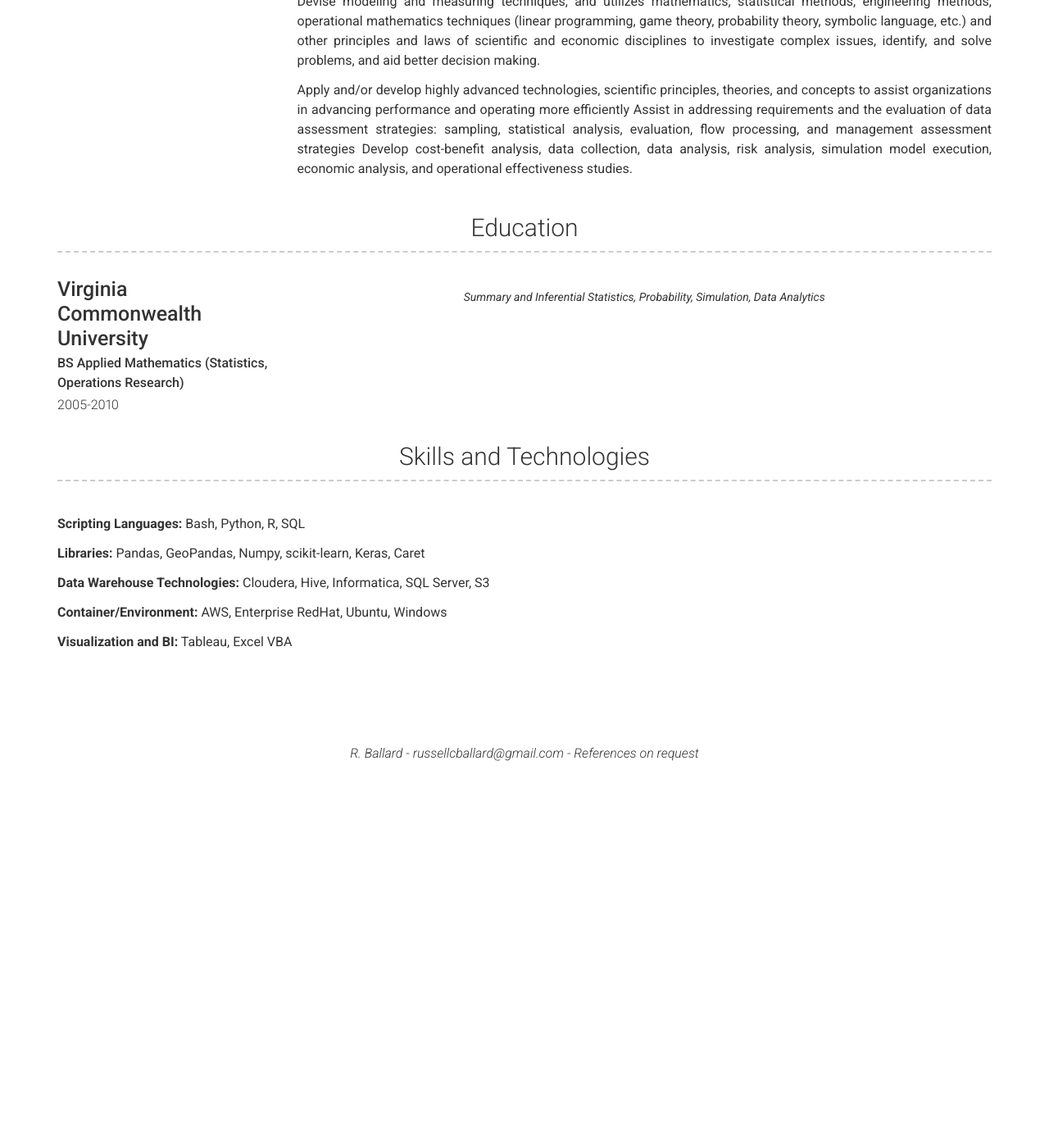
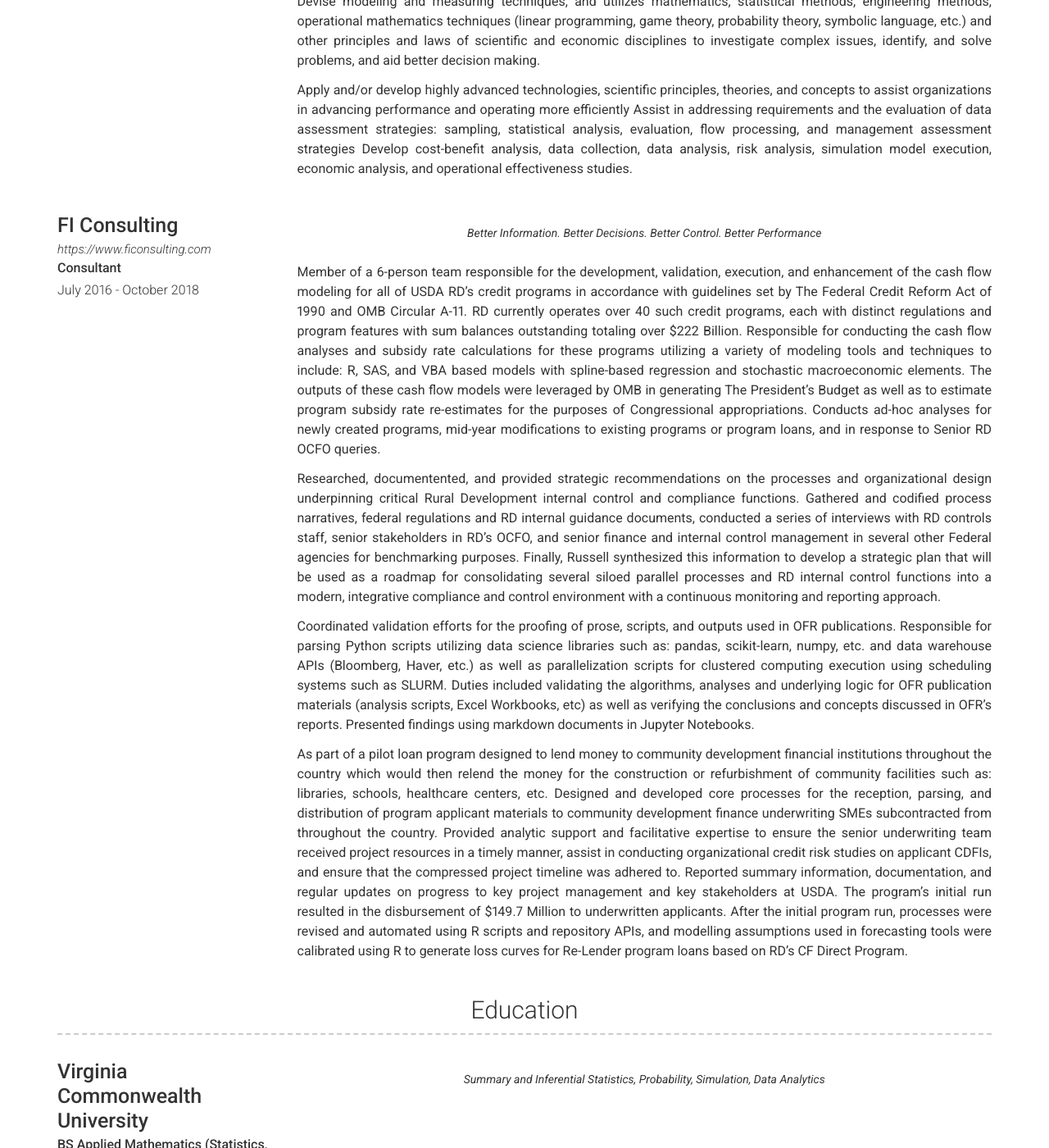
Before and after one commit to r-ballard/r-ballard.github.io, a Jekyll site: the page built from index.md, in a window 1280 px wide and 1400 px high, scrolled down 1260 px. Shown: the whole window at 82% size. Built offline with Jekyll 4.4.1, drawn with Linux system fonts in a browser that asks for light colours; nearby versions of some CDN libraries; before the commit the page ends 2203 px from its top, so only the background shows below that.

Commit message:
Add to experience

```diff
--- a/_data/experience.yml
+++ b/_data/experience.yml
@@ -27,3 +27,34 @@
     Apply and/or develop highly advanced technologies, scientific principles, theories, and concepts to assist organizations in advancing performance and operating more efficiently
     Assist in addressing requirements and the evaluation of data assessment strategies&#58; sampling, statistical analysis, evaluation, flow processing, and management assessment strategies
     Develop cost-benefit analysis, data collection, data analysis, risk analysis, simulation model execution, economic analysis, and operational effectiveness studies.
+- layout: left
+  company: FI Consulting
+  link: https://www.ficonsulting.com
+  job_title: Consultant
+  dates: July 2016 - October 2018
+  quote: >
+   Better Information. Better Decisions. Better Control. Better Performance
+  description: | # this will include new lines to allow paragraphs
+    Member of a 6-person team responsible for the development, validation, execution, and enhancement of the cash flow modeling for all of USDA RD’s credit programs in accordance with
+    guidelines set by The Federal Credit Reform Act of 1990 and OMB Circular A-11. RD currently operates over 40 such credit programs, each with distinct regulations and
+    program features with sum balances outstanding totaling over $222 Billion. Responsible for conducting the cash flow analyses and subsidy rate calculations for these programs
+    utilizing a variety of modeling tools and techniques to include&#58; R, SAS, and VBA based models with spline-based regression and stochastic macroeconomic elements.
+    The outputs of these cash flow models were leveraged by OMB in generating The President’s Budget as well as to estimate program subsidy rate re-estimates for the purposes of Congressional appropriations.
+    Conducts ad-hoc analyses for newly created programs, mid-year modifications to existing programs or program loans, and in response to Senior RD OCFO queries.
+
+    Researched, documentented, and provided strategic recommendations on the processes and organizational design underpinning critical Rural Development internal control and compliance functions.
+    Gathered and codified process narratives, federal regulations and RD internal guidance documents, conducted a series of interviews with RD controls staff, senior stakeholders in RD’s OCFO,
+    and senior finance and internal control management in several other Federal agencies for benchmarking purposes. Finally, Russell synthesized this information to develop a strategic plan
+    that will be used as a roadmap for consolidating several siloed parallel processes and RD internal control functions into a modern, integrative compliance and control environment with a continuous monitoring and reporting approach.
+
+    Coordinated validation efforts for the proofing of prose, scripts, and outputs used in OFR publications. Responsible for parsing Python scripts utilizing data science libraries such as&#58; pandas, scikit-learn, numpy, etc. and
+    data warehouse APIs (Bloomberg, Haver, etc.) as well as parallelization scripts for clustered computing execution using scheduling systems such as SLURM. Duties included validating the algorithms,
+    analyses and underlying logic for OFR publication materials (analysis scripts, Excel Workbooks, etc) as well as verifying the conclusions and concepts discussed in OFR’s reports. Presented findings using markdown documents in Jupyter Notebooks.
+
+    As part of a pilot loan program designed to lend money to community development financial institutions throughout the country which would then relend the money for the construction or refurbishment of
+    community facilities such as&#58; libraries, schools, healthcare centers, etc. Designed and developed core processes for the reception, parsing, and distribution of program applicant materials
+    to community development finance underwriting SMEs subcontracted from throughout the country. Provided analytic support and facilitative expertise to ensure the senior underwriting team received
+    project resources in a timely manner, assist in conducting organizational credit risk studies on applicant CDFIs, and ensure that the compressed project timeline was adhered to.
+    Reported summary information, documentation, and regular updates on progress to key project management and key stakeholders at USDA.
+    The program’s initial run resulted in the disbursement of $149.7 Million to underwritten applicants. After the initial program run, processes were revised and automated using R scripts and repository APIs,
+    and modelling assumptions used in forecasting tools were calibrated using R to generate loss curves for Re-Lender program loans based on RD’s CF Direct Program.
```
